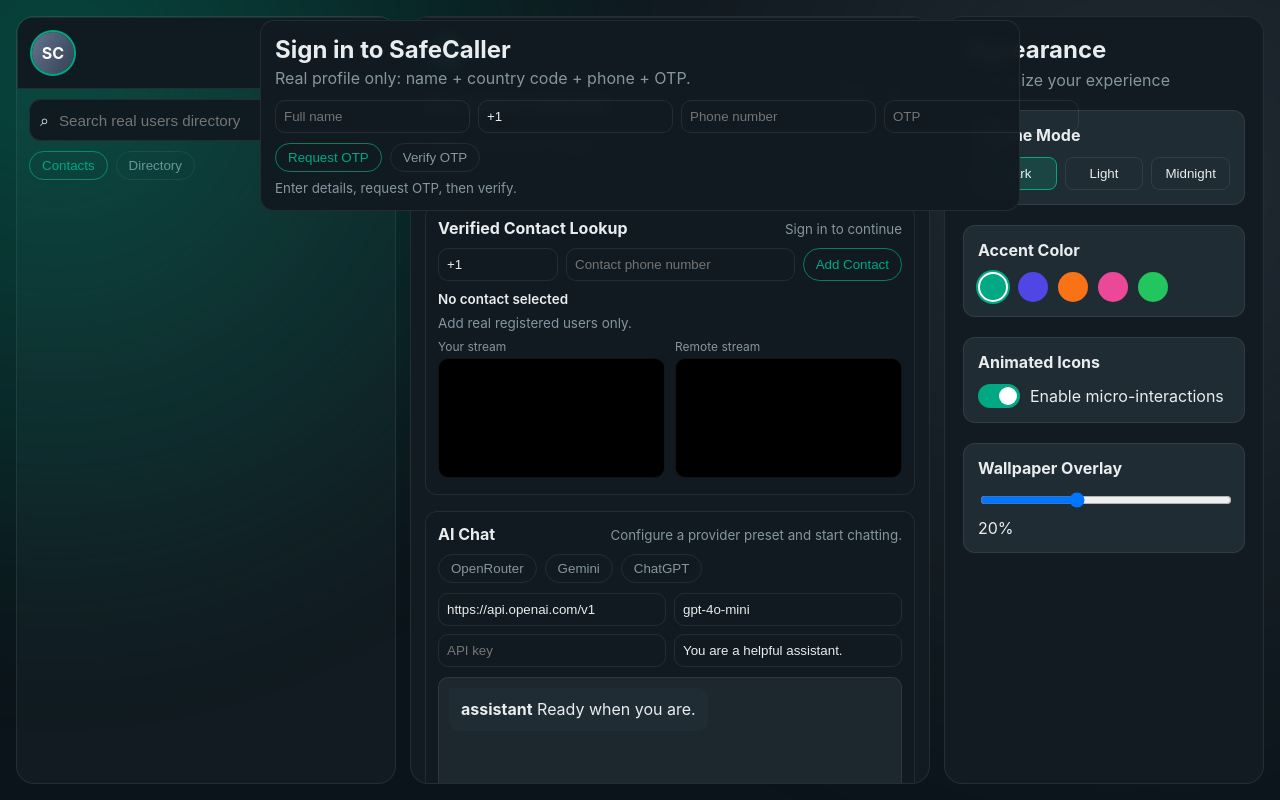
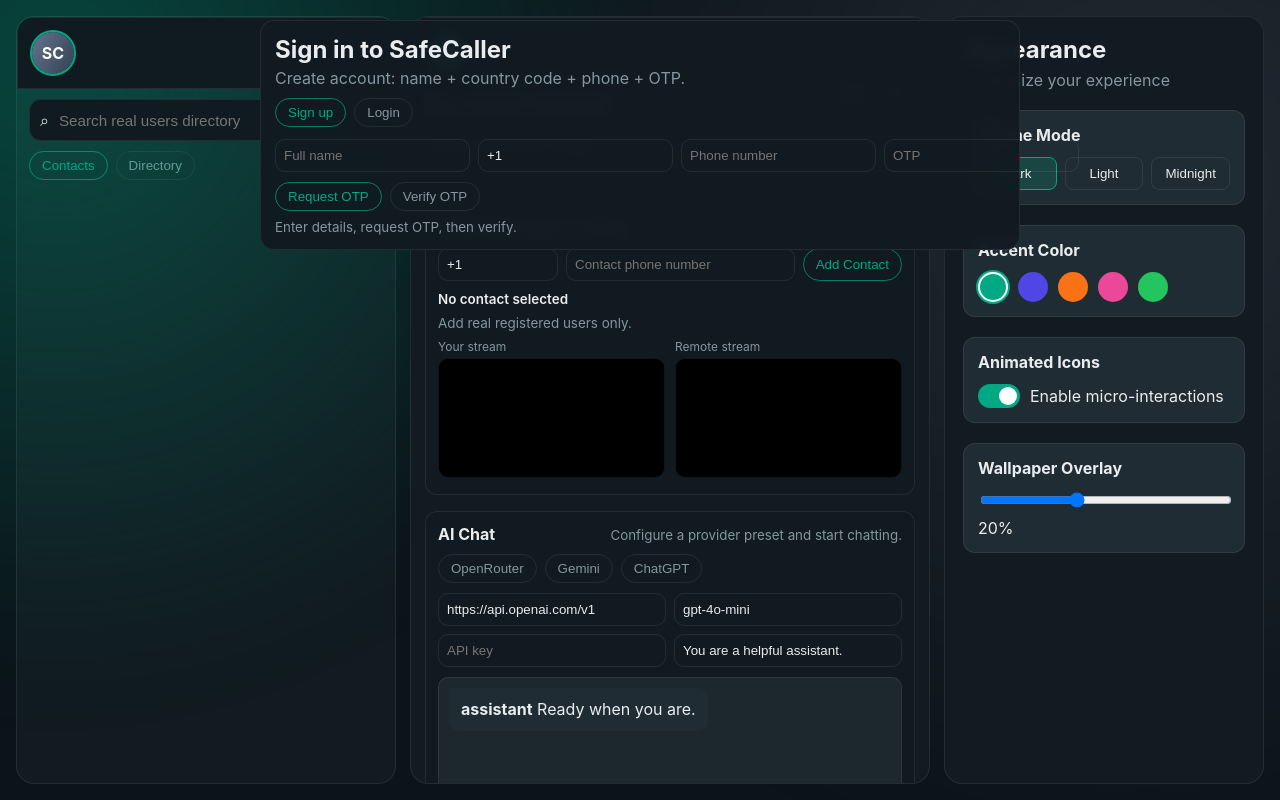
Before and after one commit to MrPenguinDev/safecaller, a website: page index.html in a window 1280 px wide. Drawn offline with Linux system fonts and the light colour scheme.

Commit message:
Add separate login mode to OTP auth flow

```diff
--- a/index.html
+++ b/index.html
@@ -10,7 +10,11 @@
     <div class="ambient"></div>
     <section id="authCard" class="auth-card glass">
       <h2>Sign in to SafeCaller</h2>
-      <p>Real profile only: name + country code + phone + OTP.</p>
+      <p id="authModeHint">Create account: name + country code + phone + OTP.</p>
+      <div class="auth-actions">
+        <button id="signupModeBtn" class="chip active">Sign up</button>
+        <button id="loginModeBtn" class="chip">Login</button>
+      </div>
       <div class="auth-grid">
         <input id="authName" type="text" placeholder="Full name" />
         <input id="authCountryCode" type="text" placeholder="Country code" value="+1" />
--- a/script.js
+++ b/script.js
@@ -8,6 +8,9 @@ const opacityVal = document.getElementById('opacityVal');
 const authCard = document.getElementById('authCard');
 const requestOtpBtn = document.getElementById('requestOtpBtn');
 const verifyOtpBtn = document.getElementById('verifyOtpBtn');
+const signupModeBtn = document.getElementById('signupModeBtn');
+const loginModeBtn = document.getElementById('loginModeBtn');
+const authModeHint = document.getElementById('authModeHint');
 const authName = document.getElementById('authName');
 const authCountryCode = document.getElementById('authCountryCode');
 const authPhone = document.getElementById('authPhone');
@@ -58,6 +61,7 @@ let currentPeer = '';
 let allContacts = [];
 let allDirectory = [];
 const aiConversation = [];
+let authMode = 'signup';
 
 const fmtTime = (value) => new Date(value).toLocaleString();
 
@@ -105,6 +109,18 @@ function normalizeCountryCode(value) {
   const trimmed = String(value || '').trim();
   if (!trimmed) return '';
   return trimmed.startsWith('+') ? trimmed : `+${trimmed}`;
+}
+
+function setAuthMode(mode) {
+  authMode = mode;
+  const isLogin = mode === 'login';
+  signupModeBtn.classList.toggle('active', !isLogin);
+  loginModeBtn.classList.toggle('active', isLogin);
+  authName.classList.toggle('hidden', isLogin);
+  authName.disabled = isLogin;
+  authModeHint.textContent = isLogin
+    ? 'Login with country code + phone + OTP.'
+    : 'Create account: name + country code + phone + OTP.';
 }
 
 function api(path, options = {}) {
@@ -232,6 +248,7 @@ async function refreshData() {
 
 async function requestOtp() {
   const payload = {
+    mode: authMode,
     name: authName.value.trim(),
     countryCode: normalizeCountryCode(authCountryCode.value),
     phone: sanitizePhone(authPhone.value)
@@ -436,6 +453,8 @@ async function sendAiMessage() {
 requestOtpBtn.addEventListener('click', requestOtp);
 verifyOtpBtn.addEventListener('click', verifyOtp);
 addContactBtn.addEventListener('click', addContact);
+signupModeBtn.addEventListener('click', () => setAuthMode('signup'));
+loginModeBtn.addEventListener('click', () => setAuthMode('login'));
 
 startCallBtn.addEventListener('click', async () => {
   if (!selectedContactFullPhone) return setStatus('Select a real contact first.');
@@ -465,3 +484,5 @@ aiInput.addEventListener('keydown', (event) => {
     sendAiMessage();
   }
 });
+
+setAuthMode('signup');
```
Also changed, not shown: server.js (+18 -4 lines).
